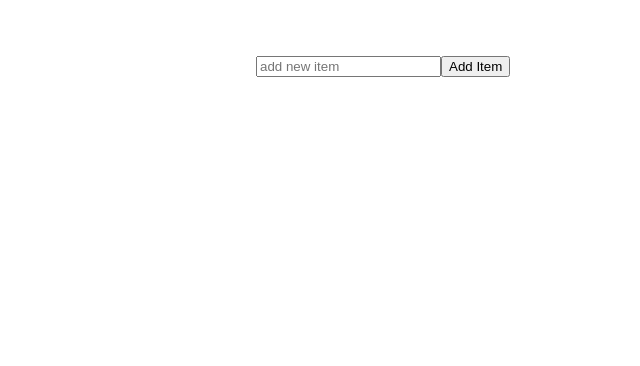
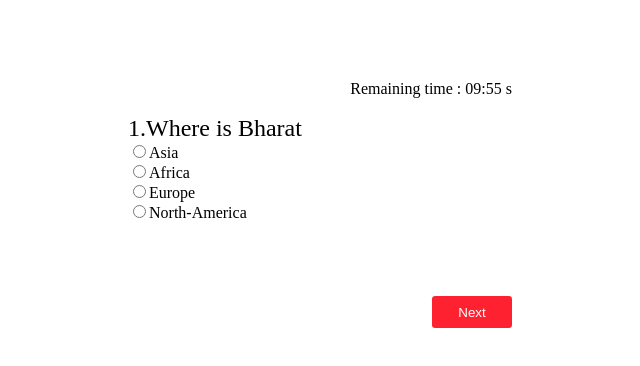
Before and after one commit to ShubhamJadhav21/Advance-React-Assignments, a React (Create React App) app: page / in a window 1280 px wide. Shown: the top 366 px of the page, without its empty margins (200-840 px from the left). Built offline with nearby package versions, Linux system fonts and the light colour scheme.

Commit message:
Quiz App code

```diff
--- a/src/App.js
+++ b/src/App.js
@@ -1,10 +1,11 @@
 import React from 'react'
-import Todo from './components/Todo'
+import TestTimer from './components/Molecules/Timer/TestTimer'
+import Quiz from './components/Organisms/Quiz/Quiz'
 
 export default function App() {
   return (
     <div>
-      <Todo/>
+      <Quiz/>
     </div>
   )
 }
--- /dev/null
+++ b/src/components/Atom/Button/Button.js
@@ -0,0 +1,11 @@
+import React from 'react';
+
+export default function Button(props) {
+  const { text, style, onClick } = props;
+
+  return (
+    <div>
+      <button onClick={onClick} style={style}>{text}</button>
+    </div>
+  );
+}
--- /dev/null
+++ b/src/components/Molecules/Timer/TestTimer.js
@@ -0,0 +1,32 @@
+import React, { useState, useEffect } from "react";
+import style from "./TestTimer.module.css";
+const TestTimer = () => {
+  const [seconds, setSeconds] = useState(600);
+
+  useEffect(() => {
+    if (seconds > 0) {
+      const timer = setInterval(() => {
+        setSeconds((prevSeconds) => prevSeconds - 1);
+      }, 1000);
+
+      return () => clearInterval(timer);
+    }
+  }, [seconds]);
+
+  const formatTime = (time) => {
+    const minutes = Math.floor(time / 60);
+    const seconds = time % 60;
+
+    return `${minutes.toString().padStart(2, "0")}:${seconds
+      .toString()
+      .padStart(2, "0")}`;
+  };
+
+  return (
+    <div className={style.Timer}>
+      <p>Remaining time : {formatTime(seconds)} s</p>
+    </div>
+  );
+};
+
+export default TestTimer;
--- /dev/null
+++ b/src/components/Molecules/Timer/TestTimer.module.css
@@ -0,0 +1,6 @@
+.Timer{
+    position: absolute;
+    top:3.5rem;
+    right: 0;
+    font-size: medium;
+}
--- /dev/null
+++ b/src/components/Organisms/Quiz/Quiz.js
@@ -0,0 +1,102 @@
+import React, { useState } from "react";
+import { questionsData } from "../../QuestionData/QuestionData";
+import style from "./Quiz.module.css";
+import Button from "../../Atom/Button/Button";
+import TestTimer from "../../Molecules/Timer/TestTimer";
+
+export default function Quiz() {
+  const [currentQuestion, setCurrentQuestion] = useState(0);
+  const [selectedOption, setSelectedOption] = useState("");
+  const [showButton, setShowButton] = useState(false);
+
+  const OptionChange = (event) => {
+    setSelectedOption(event.target.value);
+  };
+
+  const NextButton = () => {
+    if (currentQuestion < questionsData.length - 1) {
+      setCurrentQuestion(currentQuestion + 1);
+    }
+    setShowButton(false);
+  };
+
+  const PreviousButton = () => {
+    if (currentQuestion > 0) {
+      setCurrentQuestion(currentQuestion - 1);
+    } else {
+      alert("You're on the first question!");
+    }
+  };
+
+  const nextBtnStyle = {
+    position: "absolute",
+    bottom: 0,
+    right: 0,
+    width: "5rem",
+    borderRadius: "0.2rem",
+    border: "none",
+    height: "2rem",
+    color: "white",
+    background: "#fe2231",
+  };
+
+  const previousBtnStyle = {
+    ...nextBtnStyle,
+    position: "absolute",
+    left: 0,
+    background: "rgb(46, 121, 219)",
+  };
+
+  const submitBtnStyle = {
+    ...nextBtnStyle,
+  };
+
+  return (
+    <div className={style.quizWrapper}>
+      <TestTimer />
+
+      <div className={style.question}>
+        <span>{currentQuestion + 1}.</span>
+        <span>{questionsData[currentQuestion].Question}</span>
+      </div>
+
+      {currentQuestion > 0 && (
+        <Button
+          text="Previous"
+          onClick={PreviousButton}
+          style={previousBtnStyle}
+          className={style.btnPrevious}
+        />
+      )}
+
+      {currentQuestion === questionsData.length - 1 ? (
+        <Button
+          text="Submit"
+          style={submitBtnStyle}
+          className={style.btnSubmit}
+        />
+      ) : (
+        <Button
+          text="Next"
+          onClick={NextButton}
+          style={nextBtnStyle}
+          className={style.btnNext}
+        />
+      )}
+
+      {questionsData[currentQuestion].Options.map((option, index) => (
+        <div key={index} className={style.option}>
+          <input
+            type="radio"
+            id={index}
+            value={option}
+            checked={selectedOption === option}
+            onChange={OptionChange}
+            className={style.question}
+          />
+          <label htmlFor={index}>{option}</label>
+        </div>
+      ))}
+    </div>
+  );
+}
--- /dev/null
+++ b/src/components/Organisms/Quiz/Quiz.module.css
@@ -0,0 +1,25 @@
+.quizWrapper{
+    margin: 2rem 0 0 20rem;
+    border:none;
+    height: 40vh;
+    width: 30vw;
+    position: relative;
+    margin-top: 0;
+    display: flex;
+    justify-content: center;
+    flex-direction: column;
+
+}
+.btnNext{
+    position: absolute;
+    bottom: 0;
+    right: 0;
+}
+.btnPrevious{
+    position: absolute;
+    bottom: 0;
+    left: 0;
+}
+.question{
+    font-size: 1.5rem;
+}
--- /dev/null
+++ b/src/components/QuestionData/QuestionData.js
@@ -0,0 +1,52 @@
+export const questionsData = [
+  {
+    Question: "Where is Bharat",
+    Options: ["Asia", "Africa", "Europe", "North-America"],
+    correctAnswer: 0,
+  },
+  {
+    Question: "What is Nepal",
+    Options: ["Country", "State", "Village", "Town"],
+    correctAnswer: 0,
+  },
+  {
+    Question: "19/2*4/2",
+    Options: [19,44,66,33],
+    correctAnswer: 0,
+  },
+  {
+    Question: "Who is Modi",
+    Options: ["Prime Minister", "President", "Army Chief", "Rail Minister"],
+    correctAnswer: 1,
+  },
+  {
+    Question: "Is Plasma State",
+    Options: ["Yes", "No", "Maybe", "Neither"],
+    correctAnswer: 1,
+  },
+  {
+    Question: "What is 12*12",
+    Options: ["2561", "5682", "335", "144"],
+    correctAnswer: 4,
+  },
+  {
+    Question: "What is 4/2",
+    Options: ["1", "2", "3", "4"],
+    correctAnswer: 2,
+  },
+  {
+    Question: "color of Sky",
+    Options: ["Blue", "Red", "Green", "Orange"],
+    correctAnswer: "1",
+  },
+  {
+    Question: "Is Tiger a Animal",
+    Options: ["No", "Yes", "Human", "Bird"],
+    correctAnswer: 2,
+  },
+  {
+    Question: "What is 21+21",
+    Options: ["1", "2", "3", "4"],
+    correctAnswer: 4,
+  },
+];
--- a/src/components/Todo.js
+++ /dev/null
@@ -1,44 +0,0 @@
-import React, { useState } from "react";
-import style from "./Todo.module.css";
-
-const Todo = () => {
-  const [item, setItems] = useState([]);
-  const [input, setInput] = useState("");
-
-  function Add() {
-    setItems((prevList) => {
-      return [input, ...prevList];
-    });
-    setInput("");
-  }
-
-  function Delete(index) {
-    setItems((prevList) => {
-      const newList = [...prevList];
-      newList.splice(index, 1);
-      return newList;
-    });
-  }
-
-  return (
-    <div className={style.wrapper}>
-      {item.map((item, index) => (
-        <div key={index}>
-          {item}
-          <button className={style.btnDel} onClick={() => Delete(index)}>
-            Delete
-          </button>
-        </div>
-      ))}
-      <input
-        type="text"
-        placeholder="add new item"
-        value={input}
-        onChange={(e) => setInput(e.target.value)}
-      />
-      <button onClick={Add}>Add Item</button>
-    </div>
-  );
-};
-
-export default Todo;
--- a/src/components/Todo.module.css
+++ /dev/null
@@ -1,10 +0,0 @@
-.wrapper{
-    margin-left: 35vw;
-    margin-top: 5vh;
-}
-.btnDel{
-    margin-left: 7rem;
-}
-input{
-    margin-top: 1rem;
-}
```
Also changed, not shown: src/components/Atom/Button/Button.module.css (added).
